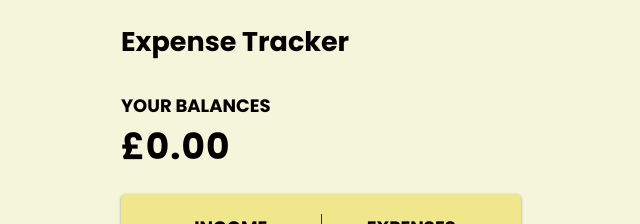
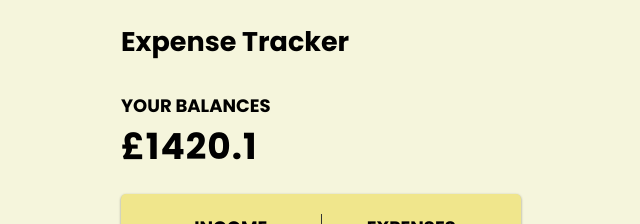
Before and after one commit to Nimira43/Expense-Tracker, a Vue app: page / in a window 1280 px wide. Shown: the top 224 px of the page, without its empty margins (319-959 px from the left). Built offline with nearby package versions, Linux system fonts and the light colour scheme.

Commit message:
6th - more functionality added.

```diff
--- a/src/App.vue
+++ b/src/App.vue
@@ -1,9 +1,9 @@
 <template>
   <Header />
   <div class="container">
-    <Balance />
+    <Balance :total="total"/>
     <IncomeExpenses />
-    <TransactionList />
+    <TransactionList :transactions="transactions" />
     <AddTransaction />
   </div>
 </template>
@@ -15,4 +15,20 @@
   import IncomeExpenses from './components/IncomeExpenses.vue'
   import TransactionList from './components/TransactionList.vue'
   import AddTransaction from './components/AddTransaction.vue'
+
+  import { ref, computed } from 'vue'
+
+  const transactions = ref([
+    { id: 1, text: 'Bus', amount: -32.00 },
+    { id: 2, text: 'Wages', amount: 1532.00 },
+    { id: 3, text: 'Pet Plan', amount: -10.00 },
+    { id: 4, text: 'Udemy', amount: -69.90 },
+  ])
+
+  const total = computed(() => {
+    return transactions.value.reduce((acc, transaction) => {
+      return acc + transaction.amount
+    }, 0)
+  })
+
 </script>
--- a/src/components/Balance.vue
+++ b/src/components/Balance.vue
@@ -1,4 +1,15 @@
 <template>
     <h4>Your Balances</h4>
-    <h1 id="balance">£0.00</h1>
+    <h1 id="balance">£{{ total }}</h1>
 </template>
+
+<script setup>
+    import { defineProps } from 'vue'
+
+    const props = defineProps({
+        total: {
+            type: Number,
+            required: true,
+        }
+    })
+</script>
--- a/src/components/TransactionList.vue
+++ b/src/components/TransactionList.vue
@@ -14,10 +14,12 @@
 </template>
 
 <script setup>
-    const transactions = [
-        { id: 1, text: 'Bus', amount: -32.00 },
-        { id: 2, text: 'Wages', amount: 1532.00 },
-        { id: 3, text: 'Pet Plan', amount: -10.00 },
-        { id: 4, text: 'Udemy', amount: -69.90 },
-    ]
+import { defineProps } from 'vue'
+
+const props = defineProps({
+    transactions: {
+        type: Array,
+        required: true,
+    }
+})
 </script>
```
Also changed, not shown: src/components/AddTransaction.vue (line endings or trailing spaces).
